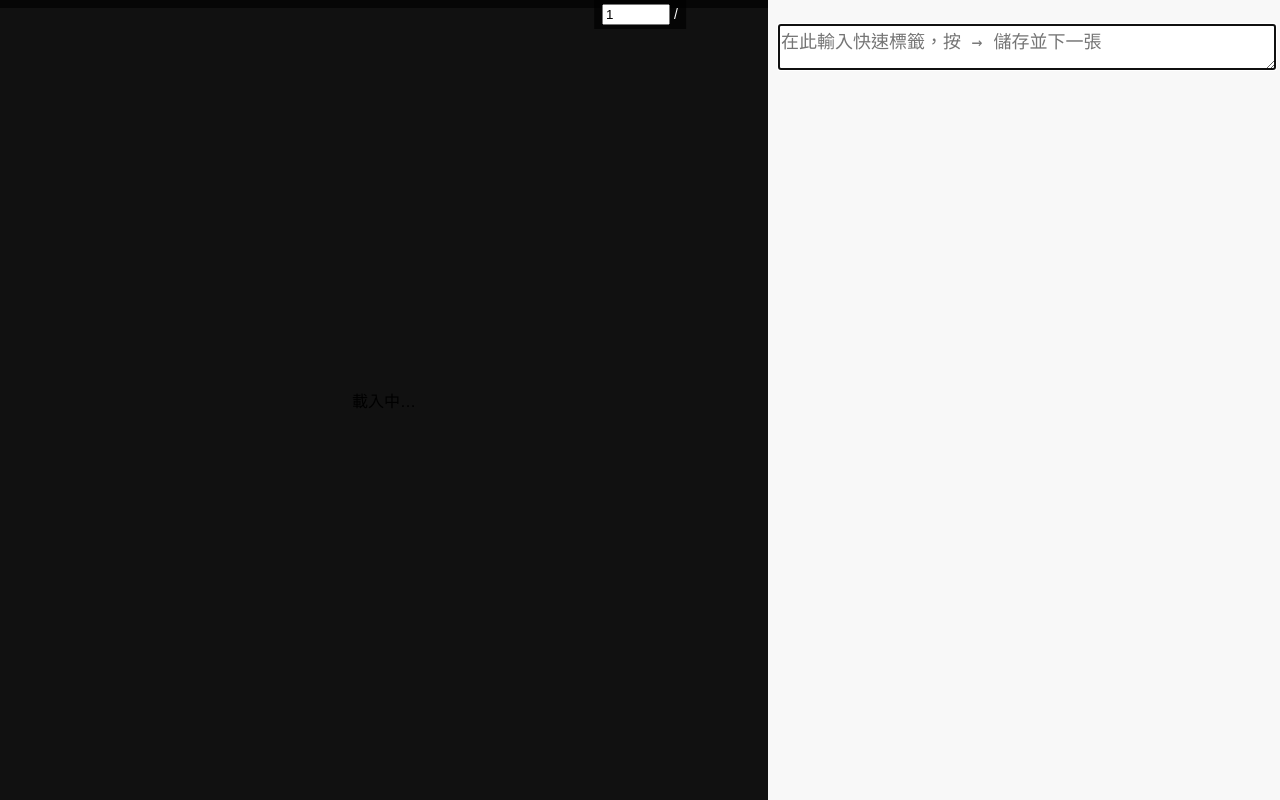
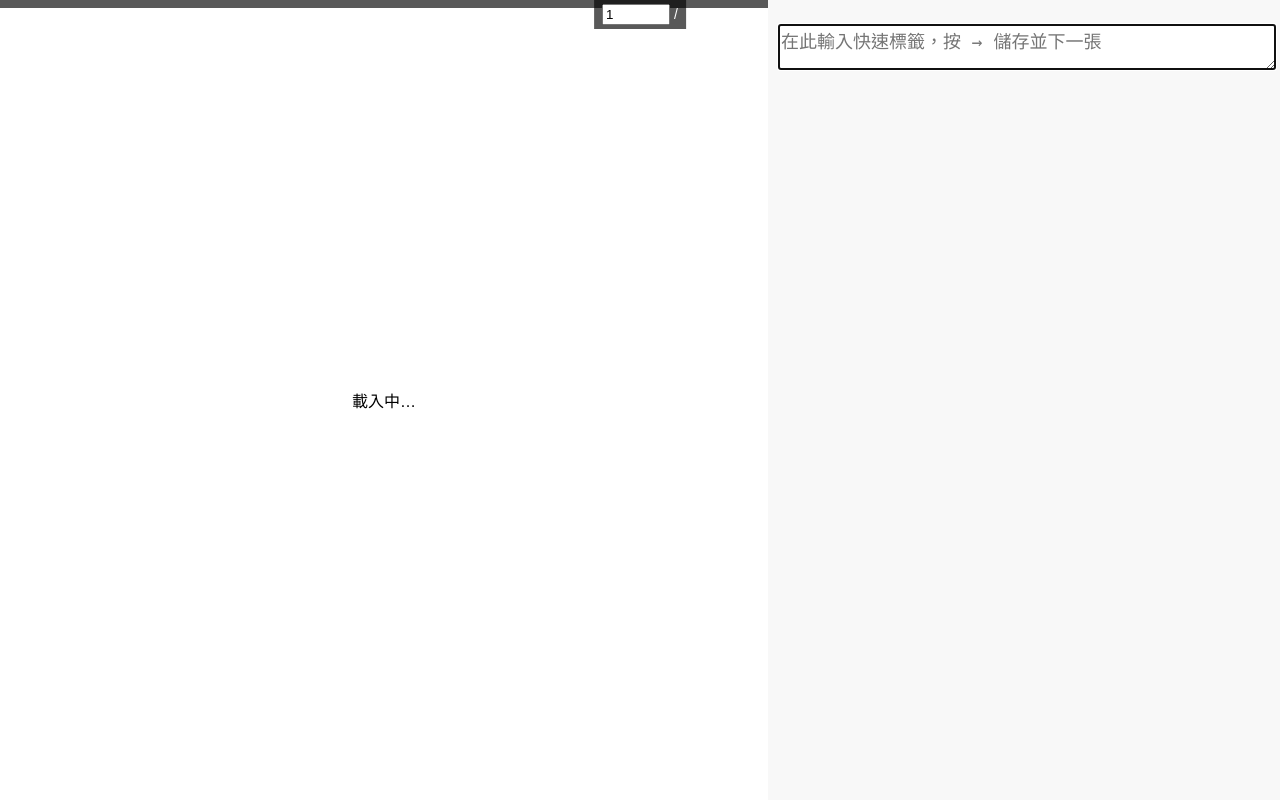
Before and after one commit to to-sora/data_viewer, a Flask app: page / in a window 1280 px wide. Run offline with Flask 3, Linux system fonts and the light colour scheme; parts of the project's set-up code (start-up, migrations or seed data) failed here and were passed over.

Commit message:
change bg color

```diff
--- a/static/style.css
+++ b/static/style.css
@@ -4,7 +4,7 @@
 #page-nav input{width:60px;}
 #container{display:flex;height:100%;}
 /* 左側 ──────────────────────────────────────── */
-#left{flex:1;position:relative;display:flex;justify-content:center;align-items:center;background:#111;}
+#left{flex:1;position:relative;display:flex;justify-content:center;align-items:center;background:#ffffff;}
 #left img,#left video{max-width:100%;max-height:100%;}
 #media-info{
   position:absolute;top:0;left:0;right:0;
```
